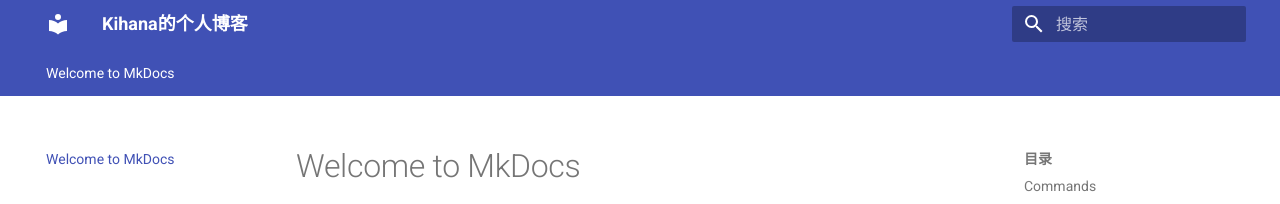
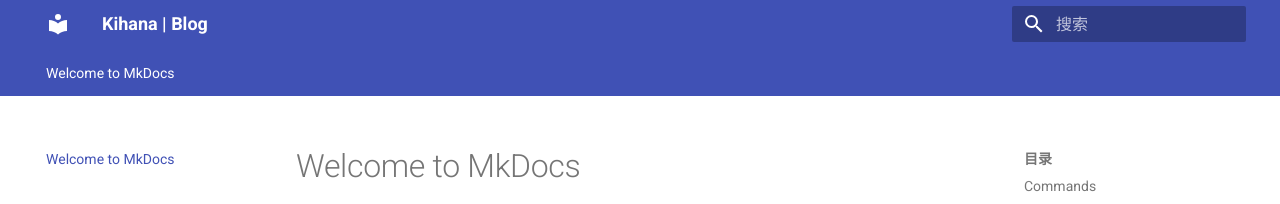
Before and after one commit to kihana2077/KihanaPage, an MkDocs documentation site: the page built from docs/index.md, in a window 1280 px wide. Shown: the top 204 px of the page. Built offline with MkDocs 1.6.1 and Material for MkDocs 9.7.7, drawn with Linux system fonts in a browser that asks for light colours.

Commit message:
Update mkdocs.yml

```diff
--- a/mkdocs.yml
+++ b/mkdocs.yml
@@ -1,5 +1,6 @@
-site_name: Kihana的个人博客
-
+site_name: Kihana | Blog
+site_description: Kihana的个人博客
+site_author: Kihana
 
 theme:
   name: material
```
